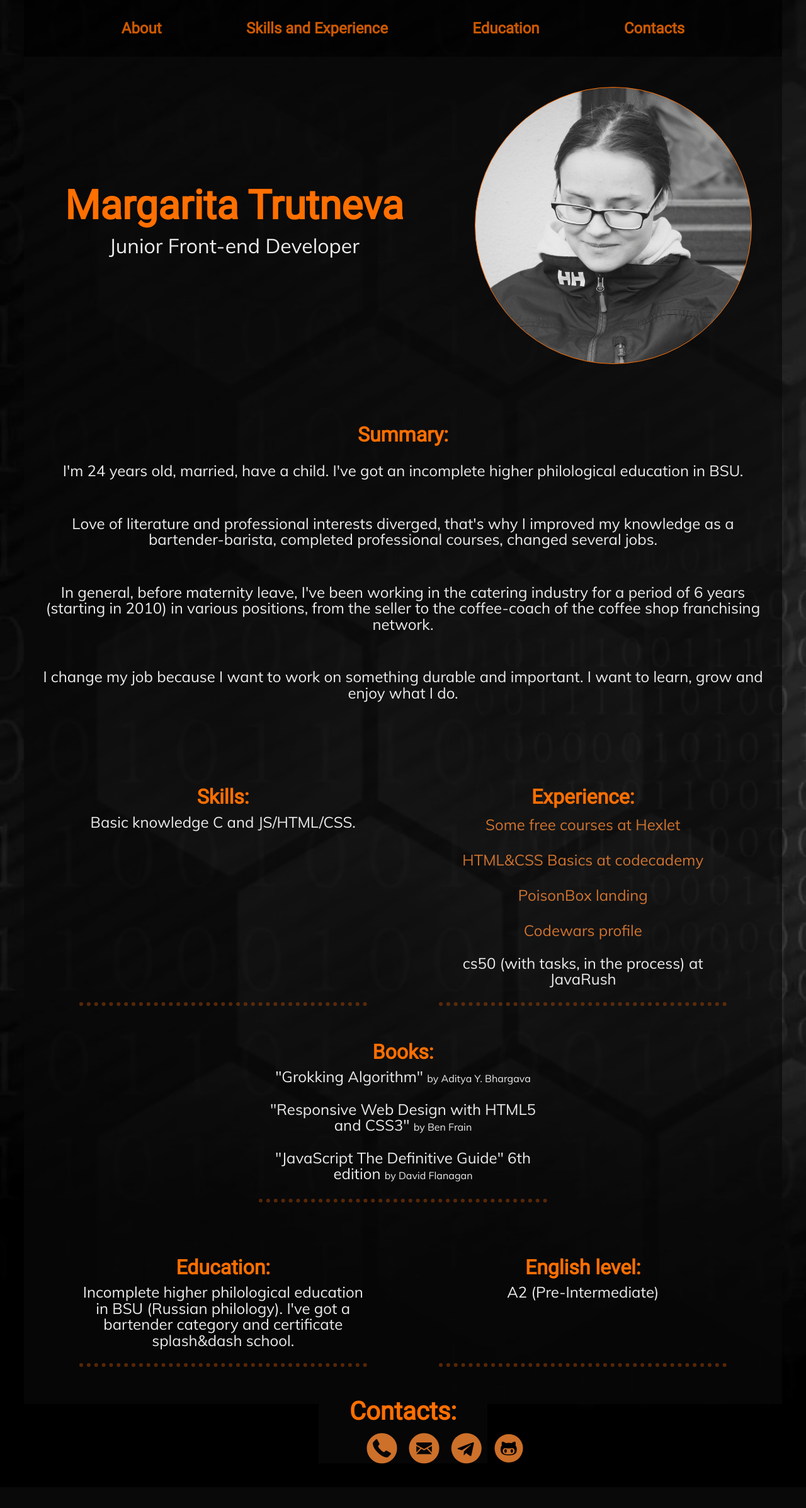
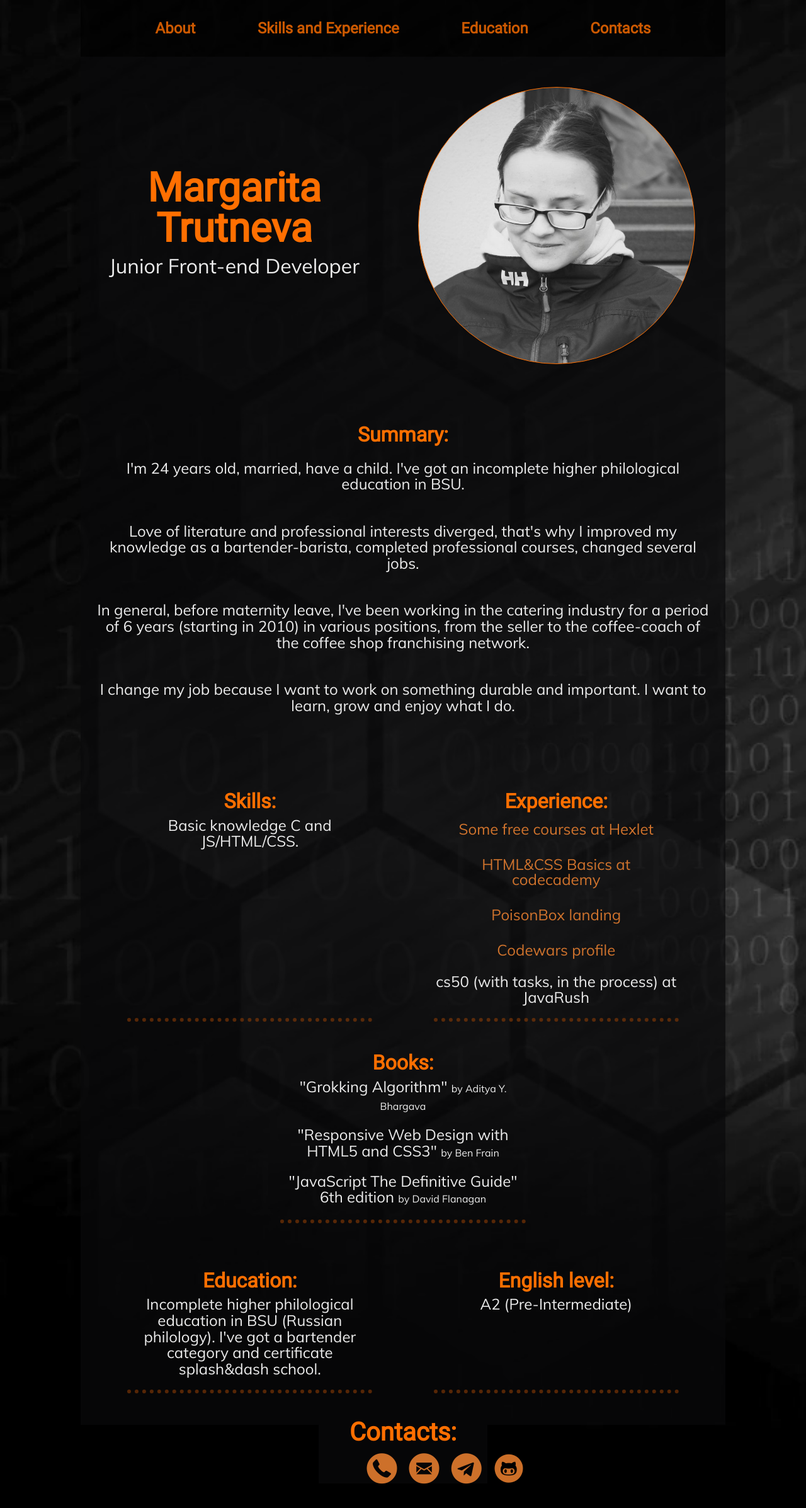
Before and after one commit to Grenzen/rsschool-2019Q1-cv, a PHP site: page / in a window 1280 px wide. Shown: the whole page at 63% size. Before the commit the page ends 2324 px from the top, so only its background shows below. Run offline with PHP 8.4, Linux system fonts and the light colour scheme.

Commit message:
Update common.css

```diff
--- a/cv-html/assets/stylesheets/common.css
+++ b/cv-html/assets/stylesheets/common.css
@@ -17,7 +17,7 @@ footer {
 nav,
 main,
 footer {
-  max-width: 1300px;
+  max-width: 1024px;
 }
 
 * p {
```
